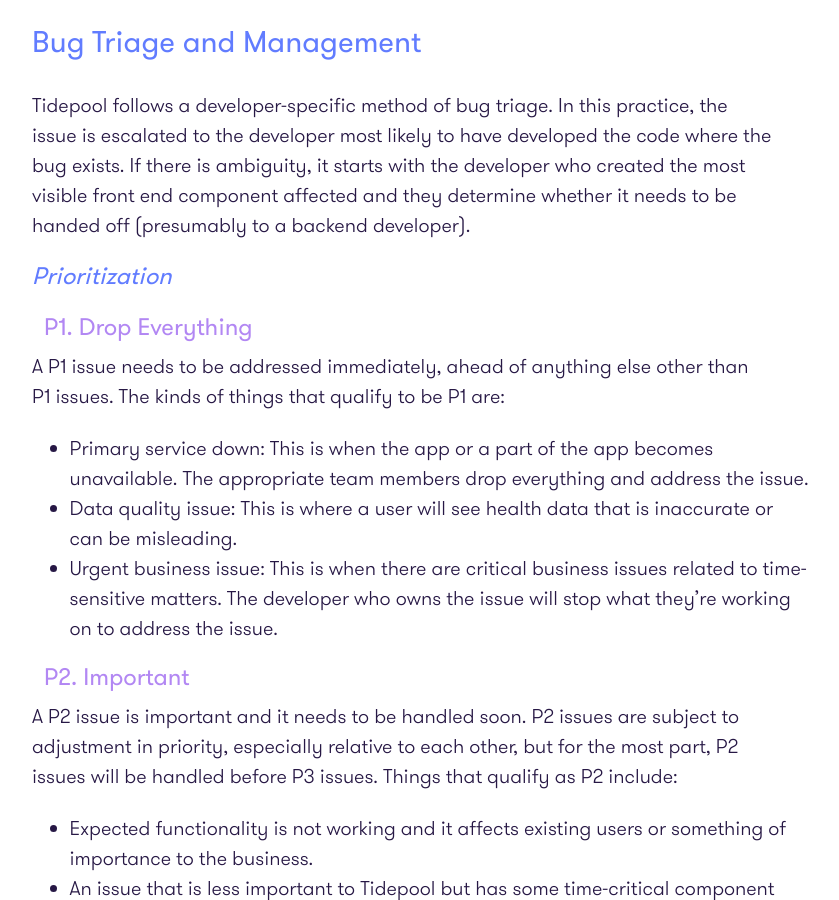
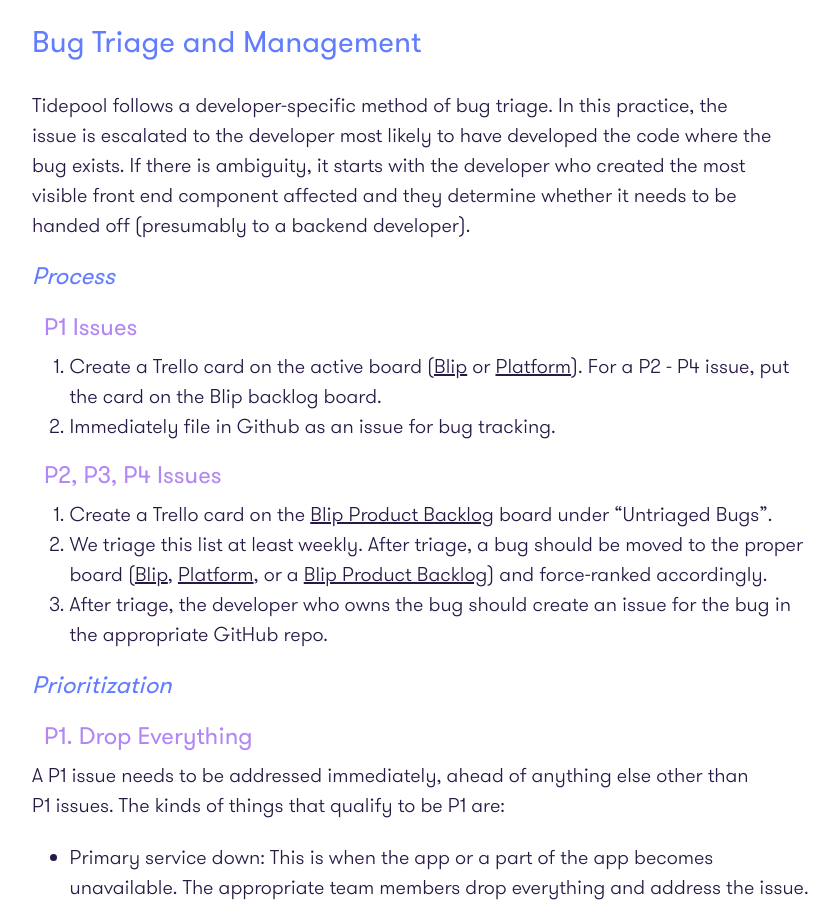
Before and after one commit to tidepool-org/tidepool-org.github.io, a Jekyll site: the page built from Processes.md, in a window 1280 px wide and 900 px high, scrolled down 1494 px. Shown: the whole window, without its empty margins (173-1012 px from the left). Built offline with Jekyll 4.4.1, drawn with Linux system fonts in a browser that asks for light colours.

Commit message:
Added bug triage

```diff
--- a/Processes.md
+++ b/Processes.md
@@ -45,6 +45,16 @@ Types of input: Data quality, feature suggestion, general question, usabilty, br
 
 Tidepool follows a developer-specific method of bug triage. In this practice, the issue is escalated to the developer most likely to have developed the code where the bug exists. If there is ambiguity, it starts with the developer who created the most visible front end component affected and they determine whether it needs to be handed off (presumably to a backend developer).
 
+### Process
+
+#### P1 Issues
+1. Create a Trello card on the active board ([Blip](https://trello.com/b/GPadCYvP/blip) or [Platform](https://trello.com/b/xLF1XmeQ/platform)). For a P2 - P4 issue, put the card on the Blip backlog board.
+2. Immediately file in Github as an issue for bug tracking.
+
+#### P2, P3, P4 Issues
+1. Create a Trello card on the [Blip Product Backlog](https://trello.com/b/iKydvoiJ/blip-product-backlog) board under "Untriaged Bugs".
+2. We triage this list at least weekly. After triage, a bug should be moved to the proper board ([Blip](https://trello.com/b/GPadCYvP/blip), [Platform](https://trello.com/b/xLF1XmeQ/platform), or a [Blip Product Backlog](https://trello.com/b/iKydvoiJ/blip-product-backlog)) and force-ranked accordingly.
+3. After triage, the developer who owns the bug should create an issue for the bug in the appropriate GitHub repo.
 
 ### Prioritization
 
```
